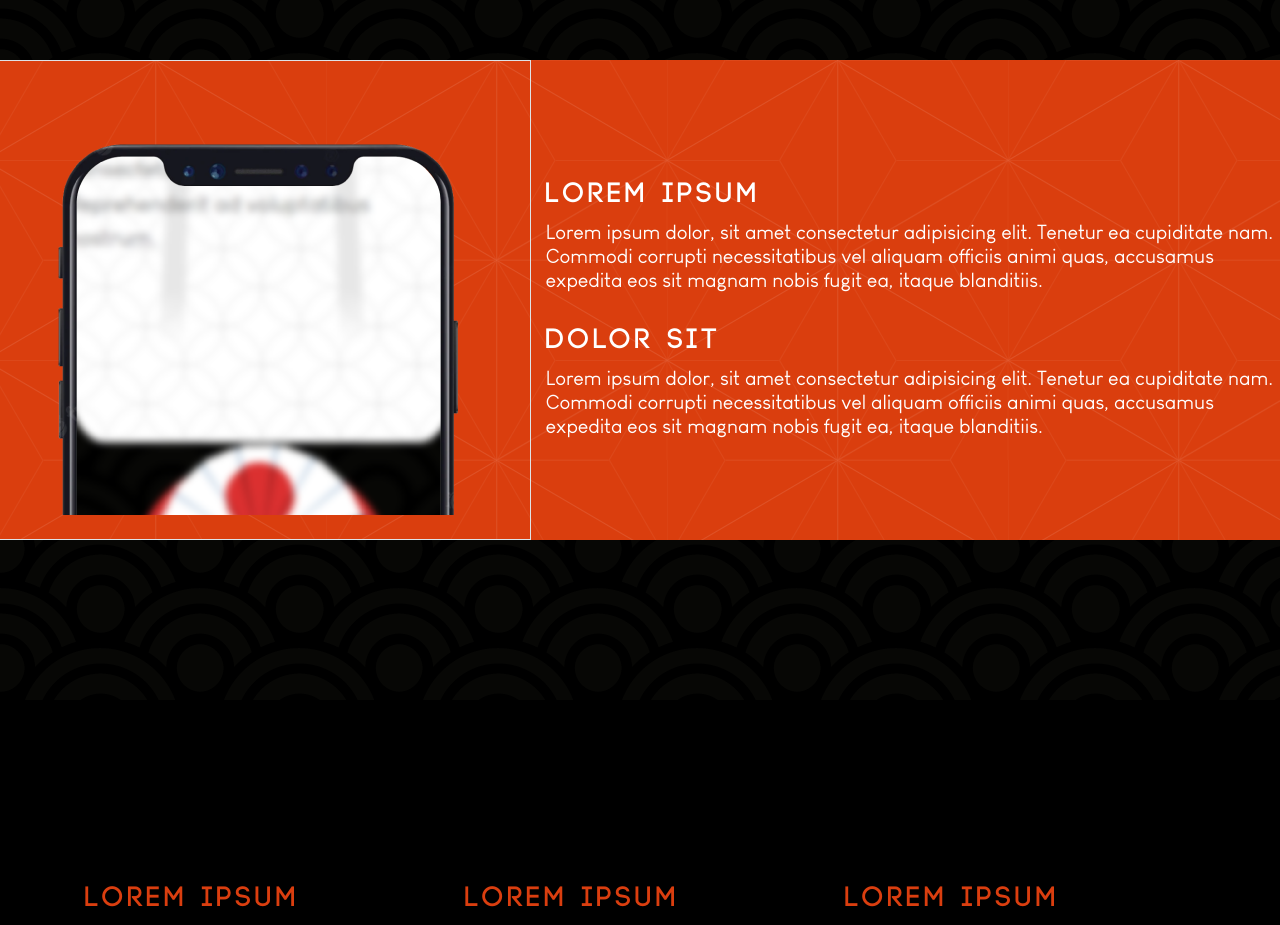
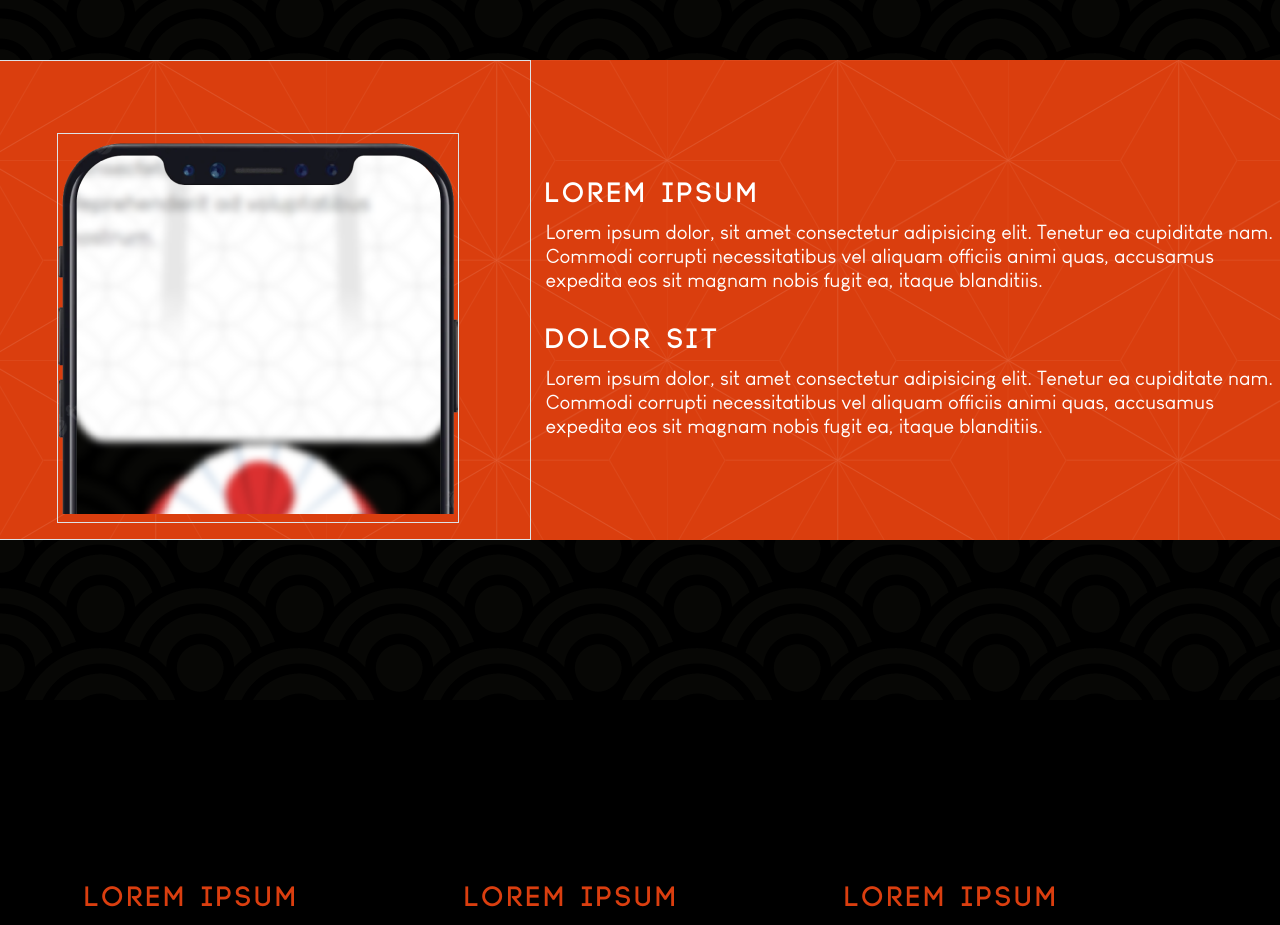
Before and after one commit to MateusLink07/landing, a Vue app in the folder landing/: page / in a window 1280 px wide. Shown: the part 3140-4065 px from the top of the page. Built offline with nearby package versions, Linux system fonts and the light colour scheme.

Commit message:
Dev Updates

```diff
--- a/landing/src/App.vue
+++ b/landing/src/App.vue
@@ -111,7 +111,7 @@
     <div class="d-flex flex-column justify-content-center h8">
       <div id="cell" class="row h6 d-flex flex-md-row flex-column mb-0">
         <div id="cellPic" class="col-md-5 d-flex justify-content-center align-items-end border">
-          <figure class="figure">
+          <figure class="border">
             <img src="./assets/phone-pic.png" class="figure-img img-fluid rounded">
           </figure>
         </div>
```
